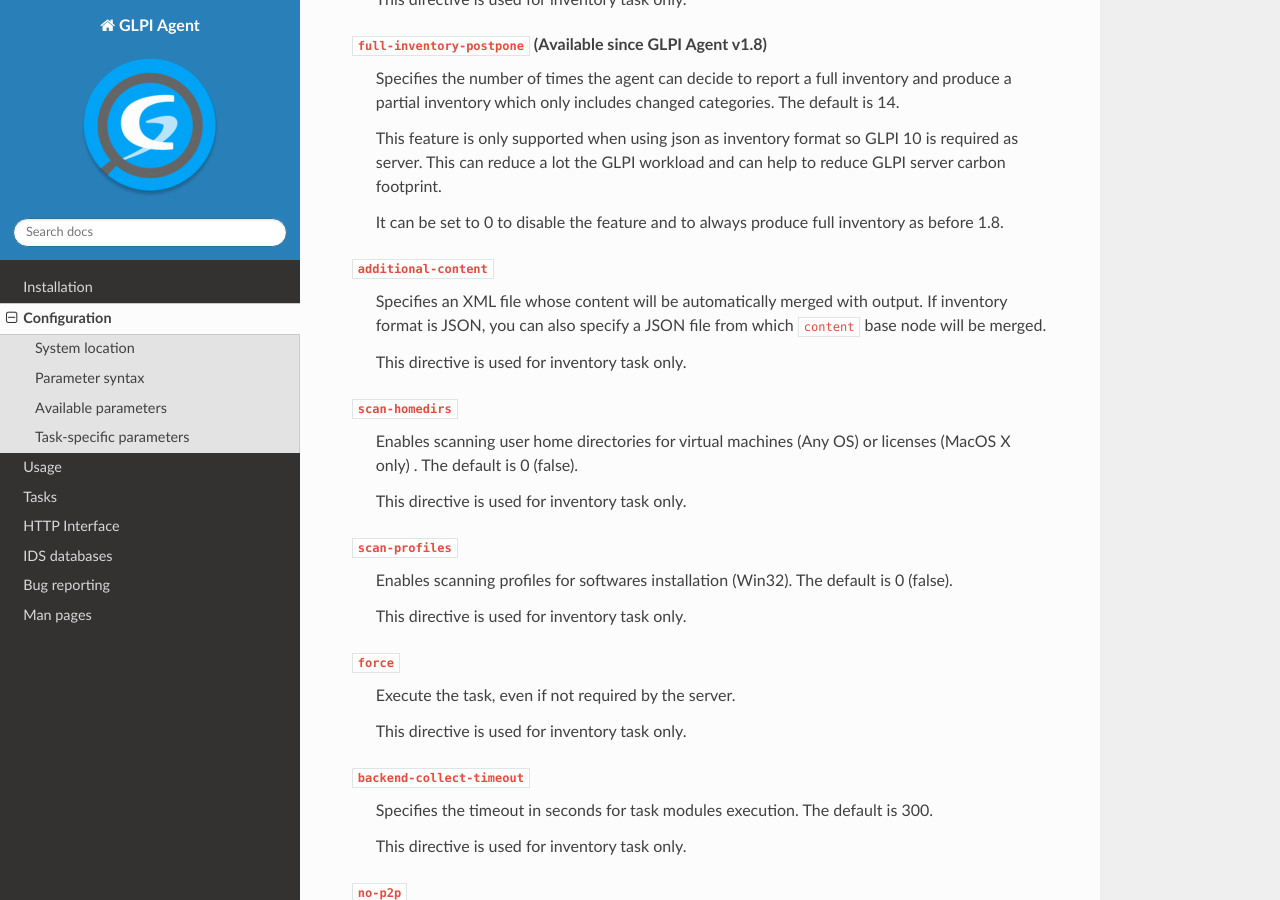
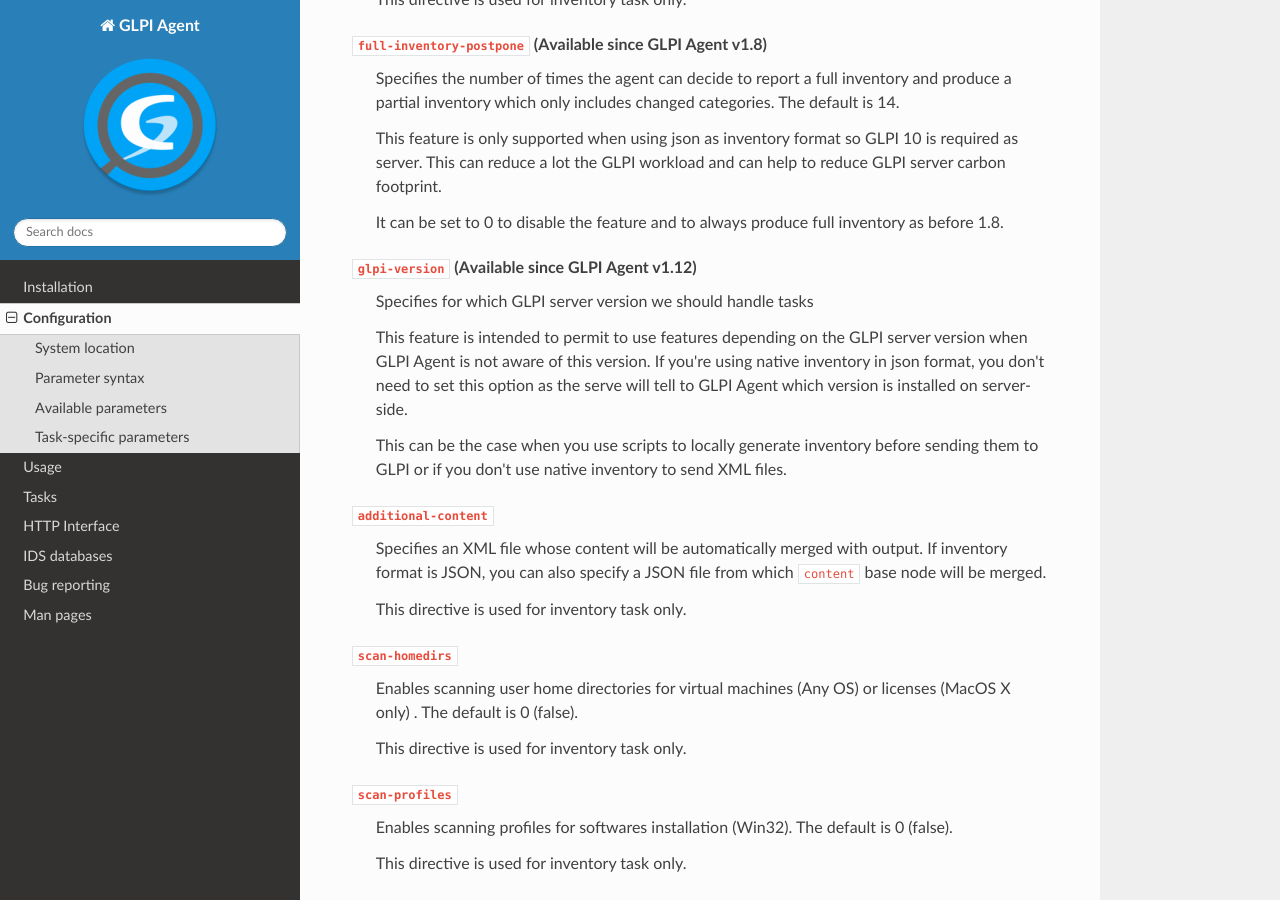
Before and after one commit to glpi-project/doc-agent, a Sphinx documentation site: the page built from source/configuration.rst, in a window 1280 px wide and 900 px high, scrolled down 8197 px. Built offline with Sphinx 7.4.7 and the Read the Docs theme 3.1.0, drawn with Linux system fonts in a browser that asks for light colours.

Commit message:
Add documentation for glpi-version option

```diff
--- a/source/configuration.rst
+++ b/source/configuration.rst
@@ -419,6 +419,18 @@
 
     It can be set to 0 to disable the feature and to always produce full inventory as before 1.8.
 
+.. _glpi-version:
+
+``glpi-version`` (Available since GLPI Agent v1.12)
+    Specifies for which GLPI server version we should handle tasks
+
+    This feature is intended to permit to use features depending on the GLPI server version when GLPI Agent is not aware
+    of this version. If you're using native inventory in json format, you don't need to set this option as the serve
+    will tell to GLPI Agent which version is installed on server-side.
+
+    This can be the case when you use scripts to locally generate inventory before sending them to GLPI or if you don't
+    use native inventory to send XML files.
+
 .. _additional-content:
 
 ``additional-content``
```
Also changed, not shown: source/installation/windows-command-line.rst (+8 -0 lines).
